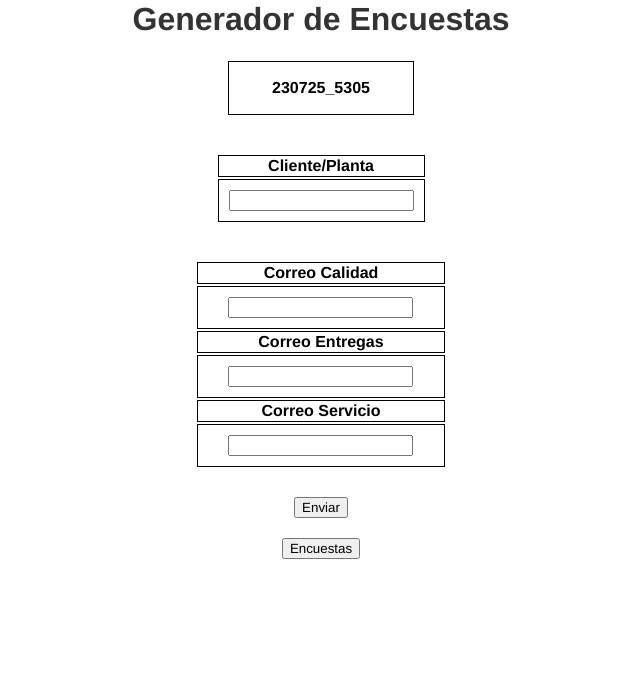
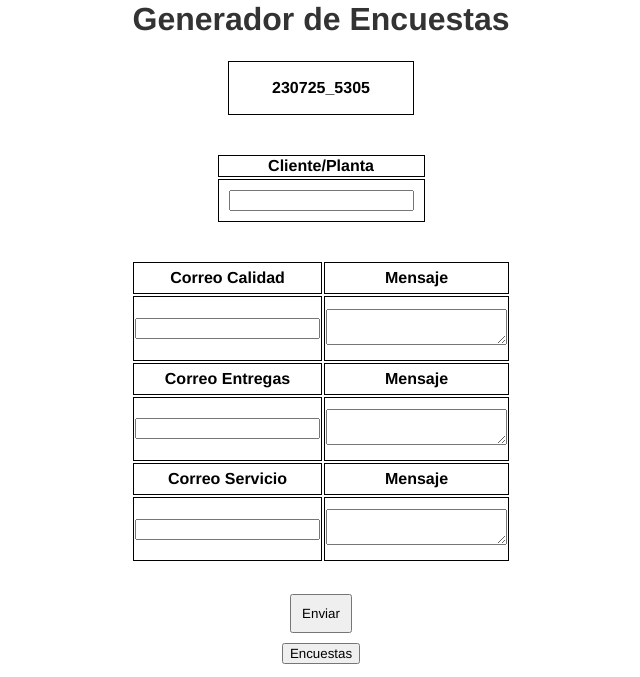
Before and after one commit to tacosderez/proyectosKentek, a Flask app: page / in a window 1280 px wide. Shown: the part 241-918 px from the top of the page, without its empty margins (319-959 px from the left). Before the commit the page ends 800 px from the top, so only its background shows below. Run offline with Flask 3, Linux system fonts and the light colour scheme; lists and menus that the app fills with data are empty.

Commit message:
custom message

```diff
--- a/hello_flask/app.py
+++ b/hello_flask/app.py
@@ -38,49 +38,31 @@ def enviar():
     email_entregas = request.form['mailEntregas']
     email_servicio = request.form['mailServicio']
 
+    cuerpo_calidad = request.form['mensajeCalidad']
+    cuerpo_entregas = request.form['mensajeEntregas']
+    cuerpo_servicio = request.form['mensajeServicio']
+
     session['cliente'] = cliente
+    codigo_final = session['codigo_final']
 
     base_url = "http://localhost:5000"
-    codigo_final = session ['codigo_final']
 
     asunto_calidad = f"Encuesta de Calidad - {cliente}"
-    cuerpo_calidad = f"""
-    Estimado cliente {cliente},
+    asunto_entregas = f"Encuesta de Entregas - {cliente}"
+    asunto_servicio = f"Encuesta de Servicio - {cliente}"
 
-    Por favor complete la encuesta de **Calidad** en el siguente enlace:
+    # Adjuntamos el link a cada mensaje manual
+    cuerpo_calidad += f"\n\nCompleta la encuesta aquí:\n{base_url}/Calidad?cliente={cliente}&id={codigo_final}"
+    cuerpo_entregas += f"\n\nCompleta la encuesta aquí:\n{base_url}/Entregas?cliente={cliente}&id={codigo_final}"
+    cuerpo_servicio += f"\n\nCompleta la encuesta aquí:\n{base_url}/Servicio?cliente={cliente}&id={codigo_final}"
 
-    {base_url}/Calidad?cliente={cliente}&id={codigo_final}
-
-    ¡Gracias por tu tiempo!
-    """
-
-    asunto_entregas = f"Encuesta de Entregas - {cliente}"
-    cuerpo_entregas = f"""
-    Estimado cliente {cliente},
-
-    Por favor complete la encuesta de **Entregas** en el siguente enlace:
-
-    {base_url}/Entregas?cliente={cliente}&id={codigo_final}
-
-    ¡Gracias por tu tiempo!
-    """
-
-    asunto_servicio = f"Encuesta de Servicio - {cliente}"
-    cuerpo_servicio = f"""
-    Estimado cliente {cliente},
-
-    Por favor complete la encuesta de **Servicio** en el siguente enlace:
-
-    {base_url}/Servicio?cliente={cliente}&id={codigo_final}
-
-    ¡Gracias por tu tiempo!
-    """
     enviar_correo(email_calidad, asunto_calidad, cuerpo_calidad)
     enviar_correo(email_entregas, asunto_entregas, cuerpo_entregas)
     enviar_correo(email_servicio, asunto_servicio, cuerpo_servicio)
 
-    flash('Correos enviados con exito')
+    flash('Correos enviados con éxito')
     return redirect(url_for('generador'))
+
 
 def enviar_correo(destinario, asunto, cuerpo):
     remitente = "jqnterrazas@gmail.com"
--- a/hello_flask/static/site.css
+++ b/hello_flask/static/site.css
@@ -149,3 +149,22 @@ td {
     gap: 10px;
     height: 100px;
 }
+
+.generadorTable {
+    display: flex;
+    justify-content: center;
+    height: 70%;
+}
+
+.encuesta {
+    display: flex;
+    justify-content: center;
+    width: 50px;
+}
+
+.sinBordes th,
+.sinBordes td {
+  border: none;
+  display: flex;
+  justify-content: center;
+}
--- a/hello_flask/templates/Generador.html
+++ b/hello_flask/templates/Generador.html
@@ -33,38 +33,51 @@
             </table>
         </div>
         <br><br>
-        <div class="table">
-            <table style="width: 20%;">
+        <div class="generadorTable">
+            <table style="width: 30%;">
                 <tr>
                     <th>Correo Calidad</th>
+                    <th>Mensaje</th>
                 </tr>
                 <tr>
-                    <td class="justifyContentCenter"><input type="text" name="mailCalidad" required></td>
+                    <td><input type="text" name="mailCalidad"></td>
+                    <td><textarea name="mensajeCalidad"></textarea></td>
                 </tr>
                 <tr>
                     <th>Correo Entregas</th>
+                    <th>Mensaje</th>
                 </tr>
                 <tr>
-                    <td class="justifyContentCenter"><input type="text" name="mailEntregas" required></td>
+                    <td><input type="text" name="mailEntregas" ></td>
+                    <td><textarea name="mensajeEntregas"></textarea></td>
                 </tr>
                 <tr>
                     <th>Correo Servicio</th>
+                    <th>Mensaje</th>
                 </tr>
                 <tr>
-                    <td class="justifyContentCenter"><input type="text" name="mailServicio" required></td>
+                    <td><input type="text" name="mailServicio" ></td>
+                    <td><textarea name="mensajeServicio"></textarea></td>
                 </tr>
             </table>
         </div>
         <br>
         <div class="justifyContentCenter">
-            <input type="submit" value="Enviar">
+            <table class="sinBordes">
+                <tr>
+                    <th><input type="submit" value="Enviar" class="padding"></th>
+                </tr>
+                <tr><th><th></th></th></tr>
+    </form>
+                <tr>
+                    <th>
+                        <form action="/encuestas" method="POST">
+                            <input type="submit" value="Encuestas" class="gap">
+                        </form>
+                    </th>
+                </tr>
+            </table>
         </div>
-    </form>
-    <form action="/encuestas" method="POST">
-        <div class="justifyContentCenter">
-            <input type="submit" value="Encuestas">
-        </div>
-    </form>
     <div id="message">
         {% with messages = get_flashed_messages() %}
             {% if messages %}
--- a/hello_flask/templates/encuesta.html
+++ b/hello_flask/templates/encuesta.html
@@ -24,7 +24,7 @@
     </div>
     <br><br>
     <div class="justifyContentCenter">
-        <a href="/"><button>Regresar</button></a>
+        <a href="/"><button class="padding">Regresar</button></a>
     </div>
 </body>
 </html>
```
